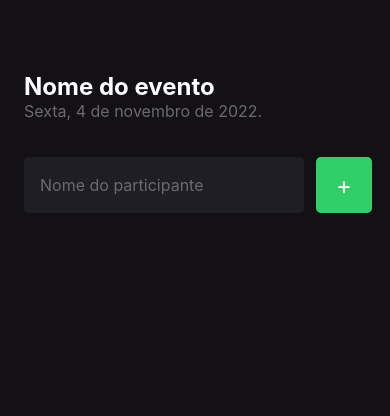
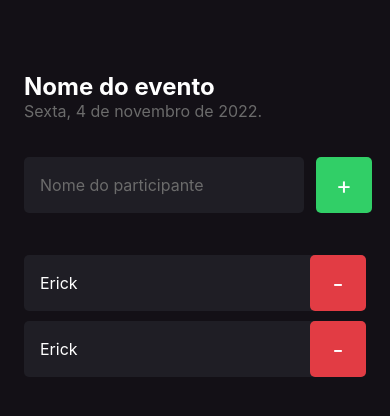
Before and after one commit to erick-costa/imhere, a React Native app: screen / in a window 390 px wide. Shown: the top 416 px of the page. Built offline with nearby package versions, Linux system fonts and the light colour scheme.

Commit message:
component Participant

```diff
--- /dev/null
+++ b/src/components/Participant/index.tsx
@@ -0,0 +1,14 @@
+import { Text, TouchableOpacity, View } from "react-native"
+import { styles } from "./styles"
+
+export function Participant() {
+  return (
+    <View style={styles.container}>
+      <Text style={styles.name}>Erick</Text>
+
+      <TouchableOpacity style={styles.button}>
+        <Text style={styles.buttonText}>-</Text>
+      </TouchableOpacity>
+    </View>
+  )
+}
--- /dev/null
+++ b/src/components/Participant/styles.ts
@@ -0,0 +1,30 @@
+import { StyleSheet } from "react-native"
+
+export const styles = StyleSheet.create({
+  container: {
+    width: "100%",
+    backgroundColor: "#1f1e25",
+    flexDirection: "row",
+    alignItems: "center",
+    borderRadius: 5,
+    marginBottom: 10,
+  },
+  name: {
+    flex: 1,
+    fontSize: 16,
+    color: "#fff",
+    marginLeft: 16,
+  },
+  buttonText: {
+    color: "#fff",
+    fontSize: 24,
+  },
+  button: {
+    width: 56,
+    height: 56,
+    borderRadius: 5,
+    backgroundColor: "#e23c44",
+    justifyContent: "center",
+    alignItems: "center",
+  },
+})
--- a/src/screens/Home/index.tsx
+++ b/src/screens/Home/index.tsx
@@ -1,5 +1,6 @@
 import { Text, TextInput, TouchableOpacity, View } from "react-native"
 import { styles } from "./styles"
+import { Participant } from "../../components/Participant"
 
 export function Home() {
   function handleAddParticipant() {
@@ -22,6 +23,9 @@
           <Text style={styles.buttonText}>+</Text>
         </TouchableOpacity>
       </View>
+
+      <Participant />
+      <Participant />
     </View>
   )
 }
```
